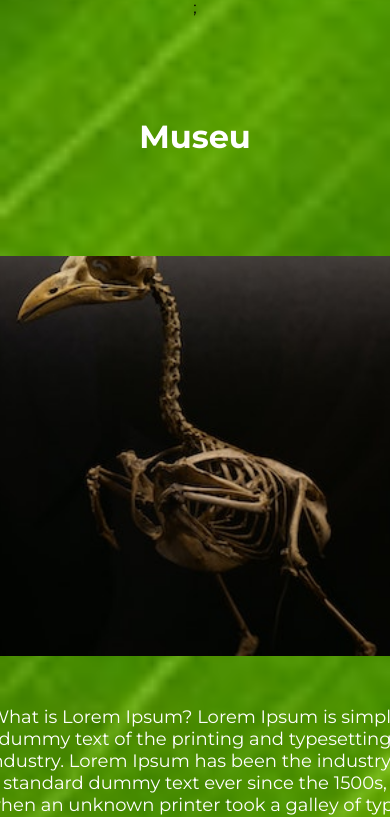
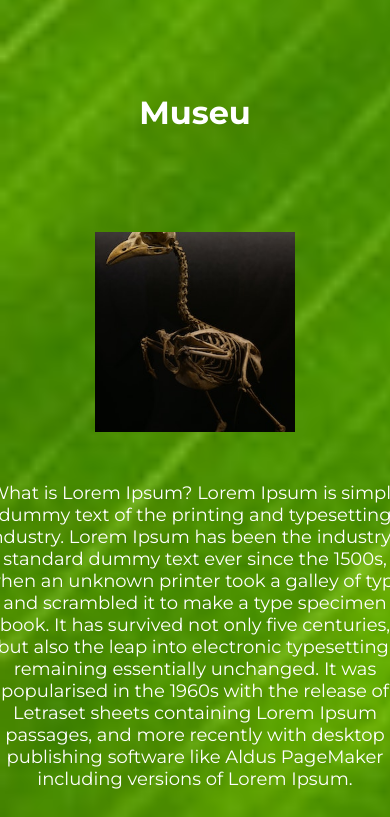
Before and after one commit to ramoncodevale/zoologico, a React (Create React App) app: page / in a window 390 px wide. Shown: the part 1951-2768 px from the top of the page. Built offline with nearby package versions, Linux system fonts and the light colour scheme.

Commit message:
mudando o tamanho da img

```diff
--- a/src/container/museu/Museu.css
+++ b/src/container/museu/Museu.css
@@ -13,6 +13,7 @@
 .container-museu img {
   width: 400px;
   height: 400px;
+
 }
 
 .container-museu p {
@@ -33,6 +34,12 @@
     flex-direction: column;
     align-items: center;
     margin-top: 100px;
+  }
+
+  .container-museu img {
+    width: 200px;
+    height: 200px;
+    align-items: center;
   }
 
   .container-museu p {
@@ -58,6 +65,11 @@
     margin-top: 100px;
   }
 
+  .container-museu img {
+    width: 300px;
+    height: 300px;
+  }
+
   .container-museu p {
     text-align: center;
     color: var(--color-text);
--- a/src/container/zoo/Zoo.jsx
+++ b/src/container/zoo/Zoo.jsx
@@ -12,12 +12,12 @@ const Zoo = () => {
       <div>
         <p>
           What is Lorem Ipsum? Lorem Ipsum is simply dummy text of the printing
-          and typesetting industry. <br></br> Lorem Ipsum has been the industry's standard
+          and typesetting industry. <br></br> Lorem Ipsum has been the industry's
           dummy text ever since the 1500s, when an unknown printer took a galley
-          of type and scrambled <br></br> it to make a type specimen book. It has survived
+          of type and scrambled <br></br> it to make a type specimen book.
           not only five centuries, <br></br> but also the leap into electronic
           typesetting, remaining essentially unchanged. It was popularised in
-          the 1960s with the release <br></br> of Letraset sheets containing Lorem Ipsum
+          the 1960s with the release <br></br> of Letraset sheets
           passages, and more recently with desktop  publishing software like
           Aldus PageMaker including versions of Lorem Ipsum.
         </p>
```
